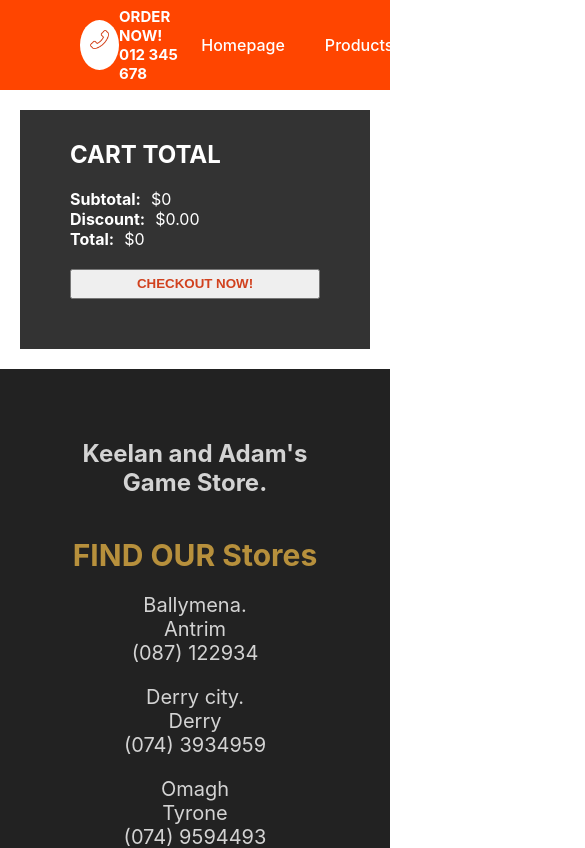
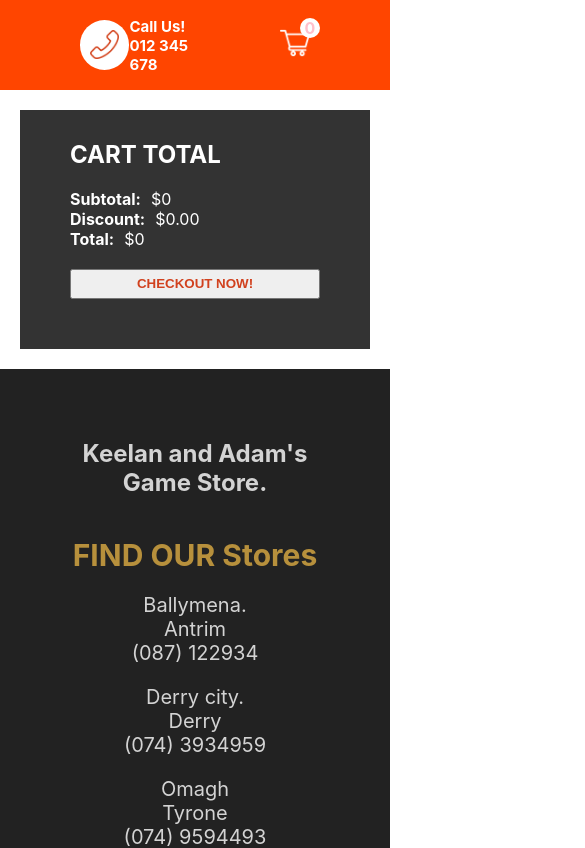
Before and after one commit to Keelan1996/PPIT, a Next.js app: page /cart in a window 390 px wide. Shown: the top 848 px of the page, 585 px wide, since content can reach past the window. Built offline with nearby package versions, Linux system fonts and the light colour scheme.

Commit message:
mobile compatabilty

```diff
--- a/components/Navbar.jsx
+++ b/components/Navbar.jsx
@@ -12,7 +12,7 @@ const Navbar = () => {
           <Image src="/img/telephone.png" alt="" width="32" height="32" />
         </div>
         <div className={styles.texts}>
-          <div className={styles.text}>ORDER NOW!</div>
+          <div className={styles.text}>Call Us!</div>
           <div className={styles.text}>012 345 678</div>
         </div>
       </div>
--- a/styles/Navbar.module.css
+++ b/styles/Navbar.module.css
@@ -79,3 +79,15 @@
     background-color: white;
     padding:3px;
 }
+
+
+/* moblie compatibility */
+@media screen and (max-width:480px) {
+    .item:nth-child(2) {
+      display: none;
+    }
+
+    .item:nth-child(1) {
+      flex: 3;
+    }
+  }
```
Also changed, not shown: public/img/logo.png (deleted).
